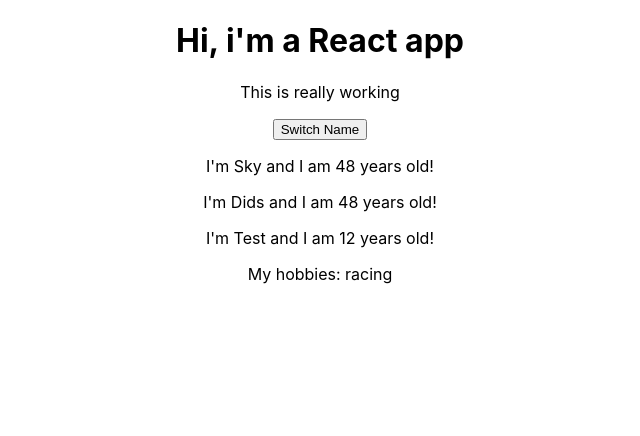
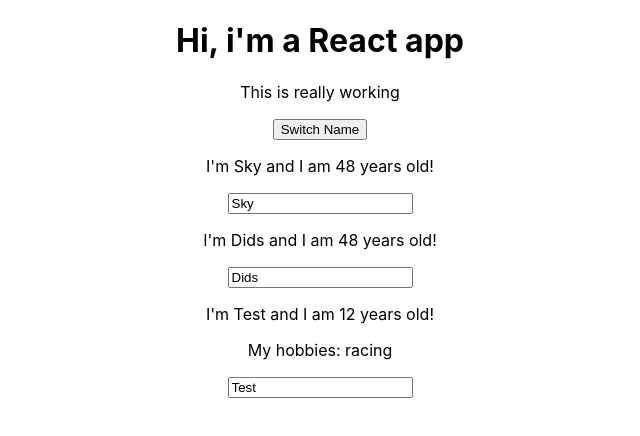
Before and after one commit to Skyentific/Udemy_React, a React (Create React App) app in the folder section_3/: page / in a window 1280 px wide. Shown: the top 436 px of the page, without its empty margins (320-960 px from the left). Built offline with nearby package versions, Linux system fonts and the light colour scheme.

Commit message:
Adding two-way binding
* get input from functional component and pass back to state
* Note: ignore the failed prop type error at this stage

```diff
--- a/section_3/src/App.js
+++ b/section_3/src/App.js
@@ -24,6 +24,16 @@
     });
   }
 
+  nameChangedHandler = (event) => {
+    this.setState( {
+      persons: [
+        {name: 'Sarah', age: 48},
+        {name: event.target.value, age: 48},
+        {name: 'Who cares', age: 12}
+      ]
+    });
+  }
+
   render() {
     return (
       // The below is actually JSX and not HTML.  It's just made to look like HTML
@@ -37,7 +47,8 @@
         <Person
           name={this.state.persons[1].name}
           age={this.state.persons[1].age}
-          click={this.switchNameHandler.bind(this, 'Amanda')}/>
+          click={this.switchNameHandler.bind(this, 'Amanda')}
+          changed = {this.nameChangedHandler}/>
         <Person
           name={this.state.persons[2].name}
           age={this.state.persons[2].age}>My hobbies: racing</Person>
--- a/section_3/src/Person/Person.js
+++ b/section_3/src/Person/Person.js
@@ -6,6 +6,7 @@
         <div>
             <p onClick = {props.click}> I'm {props.name} and I am {props.age} years old!</p>
             <p>{props.children}</p>
+            <input type="text" onChange={props.changed} value={props.name}/>
         </div>
     )
 };
```
